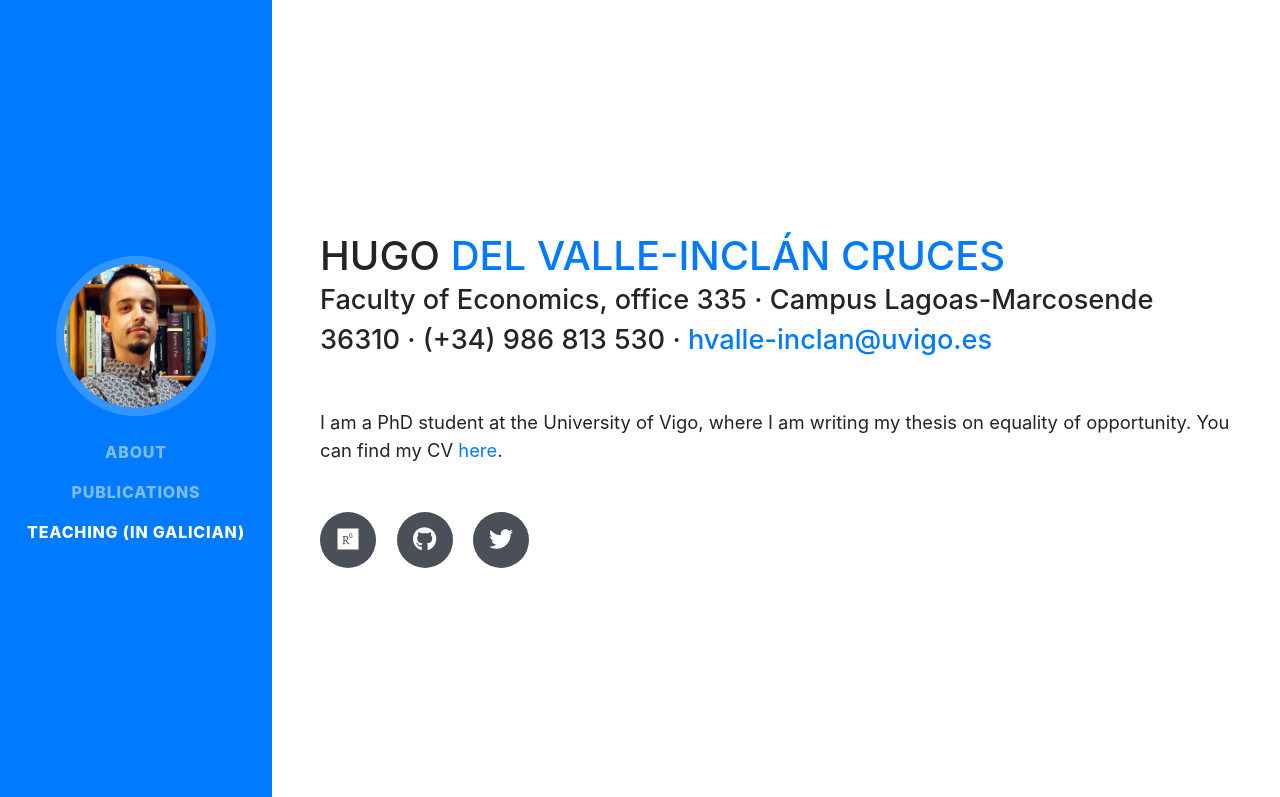
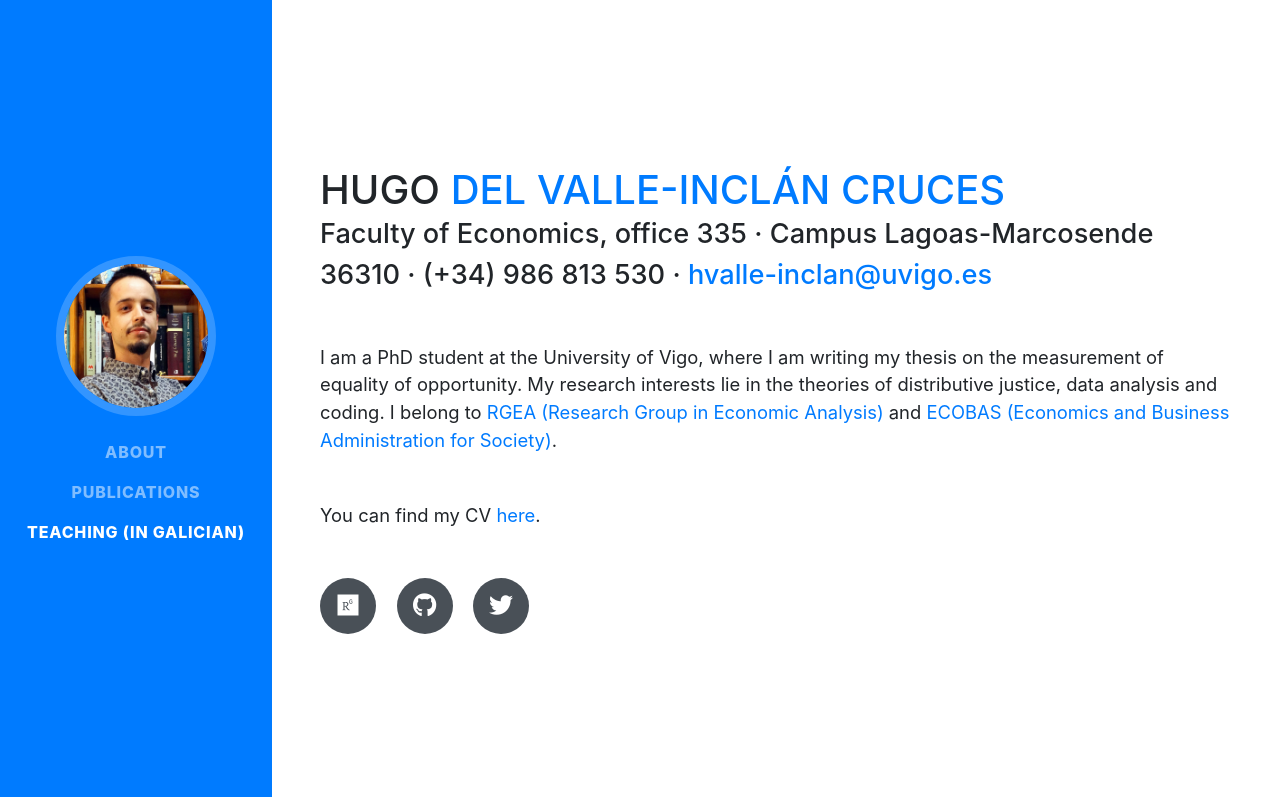
Before and after one commit to hugobaltasar/web-page, a website with bundled scripts: page hvalle-inclan/index.html in a window 1280 px wide. Shown: the top 797 px of the page. Built offline with nearby package versions, Linux system fonts and the light colour scheme; a web font is replaced by a local one.

Commit message:
presentation text

```diff
--- a/hvalle-inclan/index.html
+++ b/hvalle-inclan/index.html
@@ -63,7 +63,8 @@
           <div class="subheading mb-5">Faculty of Economics, office 335 · Campus Lagoas-Marcosende 36310 · (+34) 986 813 530 ·
             <a href="mailto:hvalle-inclan@uvigo.es">hvalle-inclan@uvigo.es</a>
           </div>
-          <p class="lead mb-5">I am a PhD student at the University of Vigo, where I am writing my thesis on equality of opportunity. You can find my CV <a href="cv/CV H del Valle-Inclán Cruces.pdf" target="cv">here</a>.</p>
+          <p class="lead mb-5">I am a PhD student at the University of Vigo, where I am writing my thesis on the measurement of equality of opportunity. My research interests lie in the theories of distributive justice, data analysis and coding. I belong to <a href="https://rgea.webs.uvigo.es/" target="rgea">RGEA (Research Group in Economic Analysis)</a> and <a href="https://ecobas.webs.uvigo.es" target="ecobas">ECOBAS (Economics and Business Administration for Society)</a>.</p>
+          <p class="lead mb-5">You can find my CV <a href="cv/CV H del Valle-Inclán Cruces.pdf" target="cv">here</a>.</p>
           <div class="social-icons">
             <a href="https://www.researchgate.net/profile/Hugo_Cruces2" target="researchgate">
               <i class="fab fa-researchgate"></i>
```
